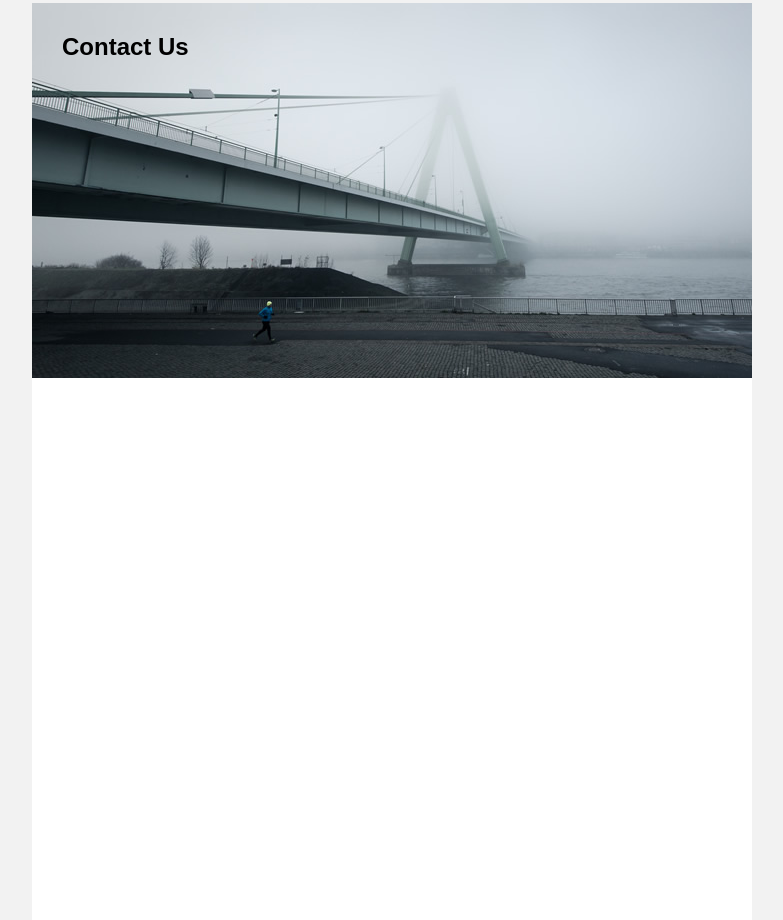
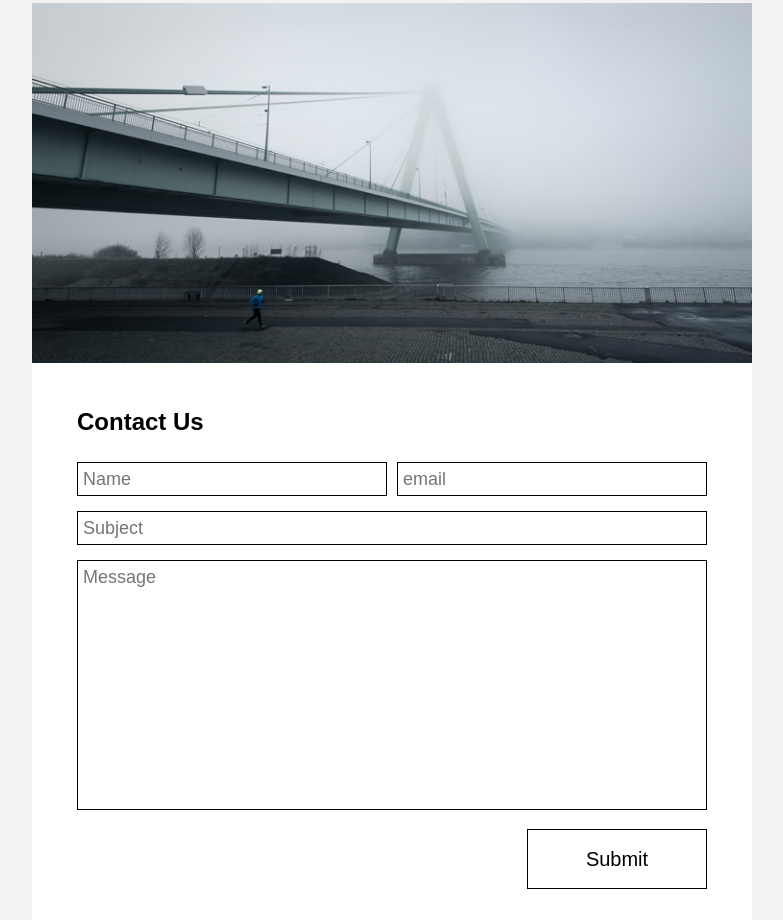
Before and after one commit to Filip-Rogalski/project1, a plain HTML site: page index.html in a window 1280 px wide. Shown: the part 1877-2797 px from the top of the page, without its empty margins (438-1221 px from the left). Drawn offline with Linux system fonts and the light colour scheme.

Commit message:
Skończony ogólny wygląd strony

```diff
--- a/css/style.css
+++ b/css/style.css
@@ -47,7 +47,6 @@ li {
 }
 
 li:hover {
-
     border: 1px solid black;
 }
 
@@ -63,6 +62,17 @@ header {
     height: 300px;
     background: transparent;
     border: 1px solid black;
+    text-align: center;
+}
+
+header h1 {
+    text-transform: uppercase;
+    font-size: 50px;
+    margin-top: 90px;
+}
+
+header h2 {
+    margin-top: 10px;
 }
 
 #first-section {
@@ -75,9 +85,7 @@ header {
     padding-left: 40px;
 }
 
-#first-section h1 {
-
-}
+#first-section h1 {}
 
 #first-section p {
     line-height: 22px;
@@ -114,7 +122,6 @@ header {
     line-height: 240px;
     text-align: center;
     font-size: 30px;
-
 }
 
 #third-section {
@@ -137,7 +144,58 @@ header {
 
 #fourth-section {
     height: 940px;
-    background-image: url(/img/contact.jpg);
-    background-repeat: no-repeat;
-    padding: 30px;
 }
+
+#fourth-section img {
+    width: 720px;
+    height: auto;
+}
+
+#fourth-section h1 {
+    margin-left: 45px;
+    margin-top: 40px;
+    line-height: 30px;
+}
+
+form {
+    margin-left: 45px;
+    margin-right: 45px;
+    margin-top: 25px;
+}
+
+#fourth-section input,
+#fourth-section textarea {
+    padding: 5px;
+    border: 1px solid black;
+    line-height: 22px;
+    font-size: 18px;
+    margin-bottom: 15px;
+}
+
+input:first-child {
+    width: 310px;
+}
+
+input:nth-child(2) {
+    width: 310px;
+    float: right;
+}
+
+input:nth-child(3) {
+    width: 100%;
+}
+
+textarea {
+    width: 100%;
+    height: 250px;
+    resize: none;
+}
+
+button {
+    float: right;
+    width: 180px;
+    height: 60px;
+    background-color: white;
+    border: 1px solid black;
+    font-size: 20px;
+}
--- a/index.html
+++ b/index.html
@@ -16,7 +16,9 @@
             </ul>
         </aside>
         <header class="right-column">
-            <div id="frame"></div>
+            <div id="frame">
+                <h1>Elevate</h1>
+                <h2>[na podstawie tooplate.com]</h2> </div>
         </header>
         <section id="first-section" class="right-column">
             <div class="text-cont"></div>
@@ -39,23 +41,21 @@
             <div class="small-box"></div>
             <div class="small-box">
                 <h1>Think</h1></div>
-
         </section>
-         <section id="third-section" class="right-column">
-
-        <h1>Our Projects</h1>
-             <p>Lollipop oat cake brownie sesame snaps oat cake liquorice lollipop. Sugar plum brownie chocolate dessert. Tootsie roll biscuit cupcake. Topping carrot cake chupa chups. Apple pie sweet toffee muffin ice cream bonbon.</p>
-
+        <section id="third-section" class="right-column">
+            <h1>Our Projects</h1>
+            <p>Lollipop oat cake brownie sesame snaps oat cake liquorice lollipop. Sugar plum brownie chocolate dessert. Tootsie roll biscuit cupcake. Topping carrot cake chupa chups. Apple pie sweet toffee muffin ice cream bonbon.</p>
         </section>
-
-        <section id="fourth-section" class="right-column">
-
-        <h1>Contact Us</h1>
-
-
-
+        <section id="fourth-section" class="right-column"> <img src="/img/contact.jpg" alt="" />
+            <h1>Contact Us</h1>
+            <form>
+                <input name="first-name" placeholder="Name" />
+                <input name="email" placeholder="email" />
+                <input type="text" name="subject" placeholder="Subject" />
+                <textarea placeholder="Message"></textarea>
+                <button>Submit</button>
+            </form>
         </section>
-
     </div>
 </body>
 
```
